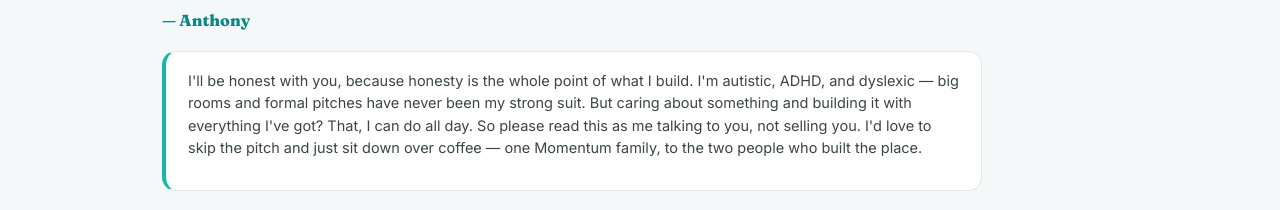
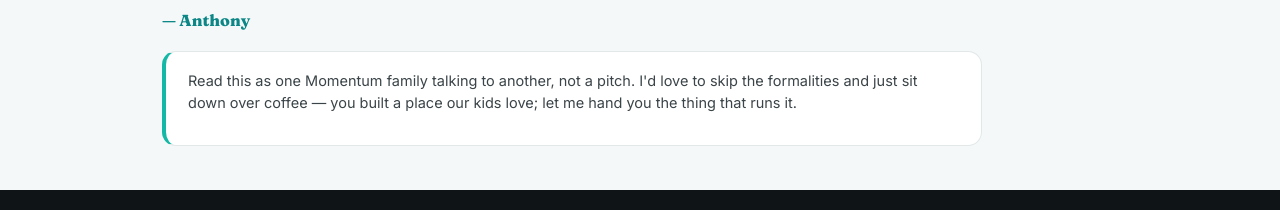
Before and after one commit to aexperiences/momentum-hub, a plain HTML site: page welcome.html in a window 1280 px wide. Shown: the part 1025-1235 px from the top of the page. Drawn offline with Linux system fonts and the light colour scheme.

Commit message:
Welcome page: remove personal note not intended for this audience

```diff
--- a/welcome.html
+++ b/welcome.html
@@ -127,7 +127,7 @@
   <p>Josh &amp; Katie — my name is <b>Anthony Esposito</b>. My three kids are at Momentum every week — cheer and ninja — and our family happily pays you about <b>$600 a month</b>. That place is worth every dollar to us.</p>
   <p>I also run <b>Accelerated Experiences, LLC</b>, a one-person studio where I design and build websites, apps and AI tools end to end. I quietly built Momentum a complete operating system for the whole gym — the <b>Momentum OS Grand Suite V2.1</b> — already loaded with your real programs, levels and pricing. Eighteen connected rooms, a parent app, an AI front desk, and a trust center that proves its own work. This page walks you through all of it.</p>
   <div class="sig">— Anthony</div>
-  <div class="p2p"><p>I'll be honest with you, because honesty is the whole point of what I build. I'm autistic, ADHD, and dyslexic — big rooms and formal pitches have never been my strong suit. But caring about something and building it with everything I've got? That, I can do all day. So please read this as me talking to you, not selling you. I'd love to skip the pitch and just sit down over coffee — one Momentum family, to the two people who built the place.</p></div>
+  <div class="p2p"><p>Read this as one Momentum family talking to another, not a pitch. I'd love to skip the formalities and just sit down over coffee — you built a place our kids love; let me hand you the thing that runs it.</p></div>
 </div></section>
 
 <section class="sec box" style="background:var(--ink);"><div class="wrap">
```
